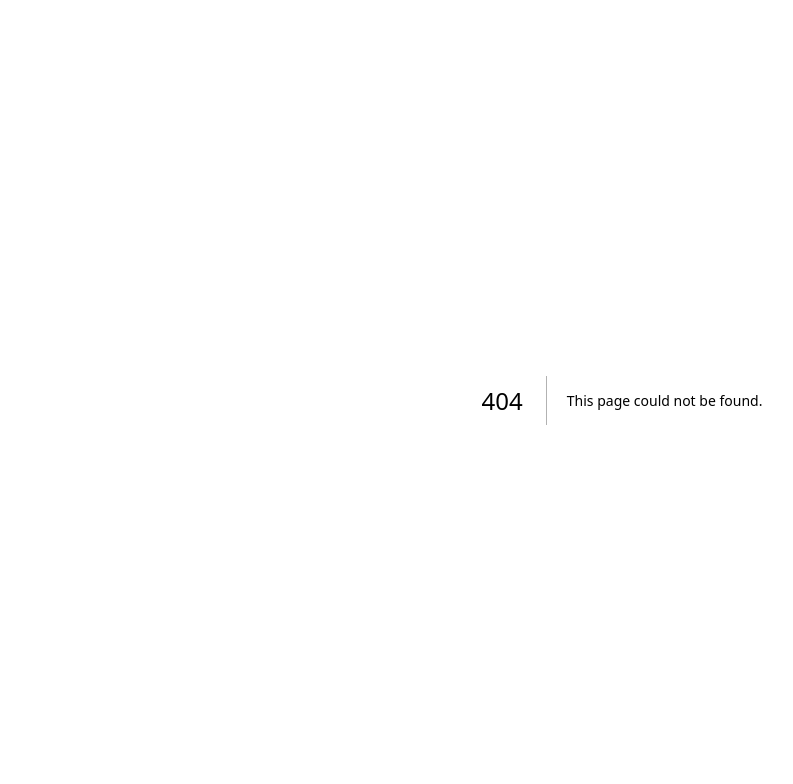
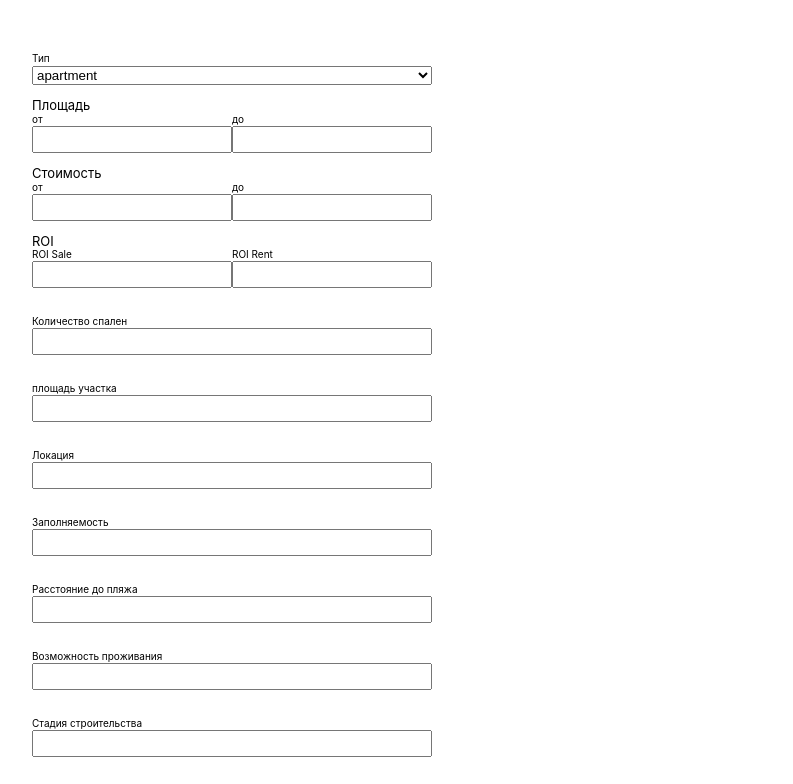
Before and after one commit to chevylevel/estate-advidsor, a Next.js app: page /admin in a window 1280 px wide. Before the commit this address had no page. Shown: the top 784 px of the page, without its empty margins (18-811 px from the left). Built offline with nearby package versions, Linux system fonts and the light colour scheme.

Commit message:
admin page

```diff
--- /dev/null
+++ b/pages/admin.jsx
@@ -0,0 +1,106 @@
+import { Input } from '../src/components/Input/Input';
+
+const AdminPage = () => {
+    const handleClickSubmit = async (e) => {
+        e.preventDefault();
+
+        try {
+            await fetch('http://localhost:4000/api/realties', {
+                method: 'POST',
+                body: new FormData(e.target.form),
+            });
+        } catch (error) {
+            console.log(error.message, 'error');
+        }
+    }
+
+    return (
+        <div style={{ marginLeft: '50px' }}>
+            <form id='realty'>
+                <div style={{
+                    marginTop: '50px',
+                    marginBottom: '50px',
+                    maxWidth: '400px',
+                }}>
+                    <div style={{display: 'flex', flexDirection: 'column'}}>
+                        <label for='type-select' style={{marginRight: '10px', fontSize: 'x-small'}}>
+                            Тип
+                        </label>
+
+                        <select id='type-select' name={'variant'}>
+                            <option value="apartment">apartment</option>
+                            <option value="penthouse">penthouse</option>
+                            <option value="villa">villa</option>
+                        </select>
+                    </div>
+
+                    <div style={{marginTop: '10px', fontSize: 'small'}}>
+                        Площадь
+
+                        <div style={{ marginTop: '10px', display: 'flex', justifyContent:'space-between' }}>
+                            <Input labelText={'от'} name={'squareMin'} required />
+                            <Input labelText={'до'} name={'squareMax'} required />
+                        </div>
+                    </div>
+
+                    <div style={{marginTop: '10px', fontSize: 'small'}}>
+                        Стоимость
+
+                        <div style={{ marginTop: '10px', display: 'flex', justifyContent:'space-between' }}>
+                            <Input labelText={'от'} name={'priceMin'} required />
+                            <Input labelText={'до'} name={'priceMax'} required />
+                        </div>
+                    </div>
+                    <div style={{marginTop: '10px', fontSize: 'small'}}>
+                        ROI
+
+                        <div style={{ marginTop: '10px', display: 'flex', justifyContent:'space-between' }}>
+                            <Input labelText={'ROI Sale'} name={'roiSale'} required />
+                            <Input labelText={'ROI Rent'} name={'roiRent'} required />
+                        </div>
+                    </div>
+
+                    <div style={{marginTop: '40px'}}>
+                        <Input labelText={'Количество спален'} name={'bedrooms'} />
+                    </div>
+
+                    <div style={{marginTop: '40px'}}>
+                        <Input labelText={'площадь участка'} name={'landSquare'} />
+                    </div>
+
+                    <div style={{marginTop: '40px'}}>
+                        <Input labelText={'Локация'} name={'location'} />
+                    </div>
+
+                    <div style={{marginTop: '40px'}}>
+                        <Input labelText={'Заполняемость'} name={'occupancy'} />
+                    </div>
+
+                    <div style={{marginTop: '40px'}}>
+                        <Input labelText={'Расстояние до пляжа'} name={'beachDistance'} />
+                    </div>
+
+                    <div style={{marginTop: '40px'}}>
+                        <Input labelText={'Возможность проживания'} name={'livingPossibility'} />
+                    </div>
+
+                    <div style={{marginTop: '40px'}}>
+                        <Input labelText={'Стадия строительства'} name={'constructionStatus'} />
+                    </div>
+
+                    <div style={{marginTop: '40px'}}>
+                        <Input labelText={'Описание'} name={'description'} />
+                    </div>
+
+                    <div style={{marginTop: '40px'}}>
+                        <Input labelText={'картинка'} name={'picture'} type={'file'} />
+                    </div>
+                </div>
+
+                <button type='submit' onClick={handleClickSubmit}>Отправить</button>
+            </form>
+        </div>
+    );
+}
+
+export default AdminPage;
--- a/src/components/Input/Input.module.css
+++ b/src/components/Input/Input.module.css
@@ -2,7 +2,6 @@
     position: relative;
     display: flex;
     justify-content: center;
-    width: 60%;
 }
 
 .label {
```
